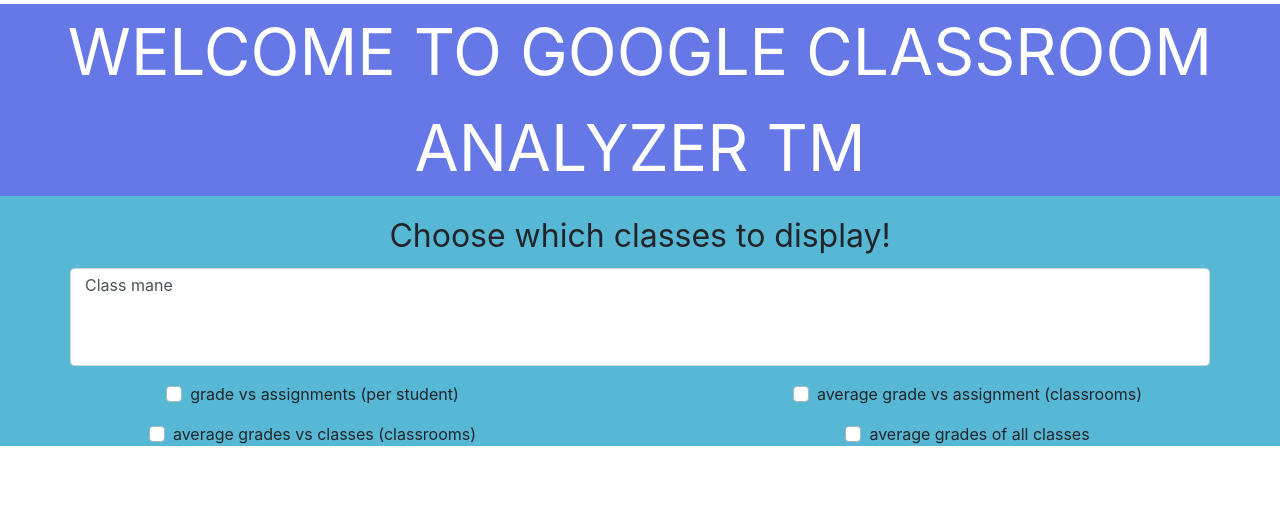
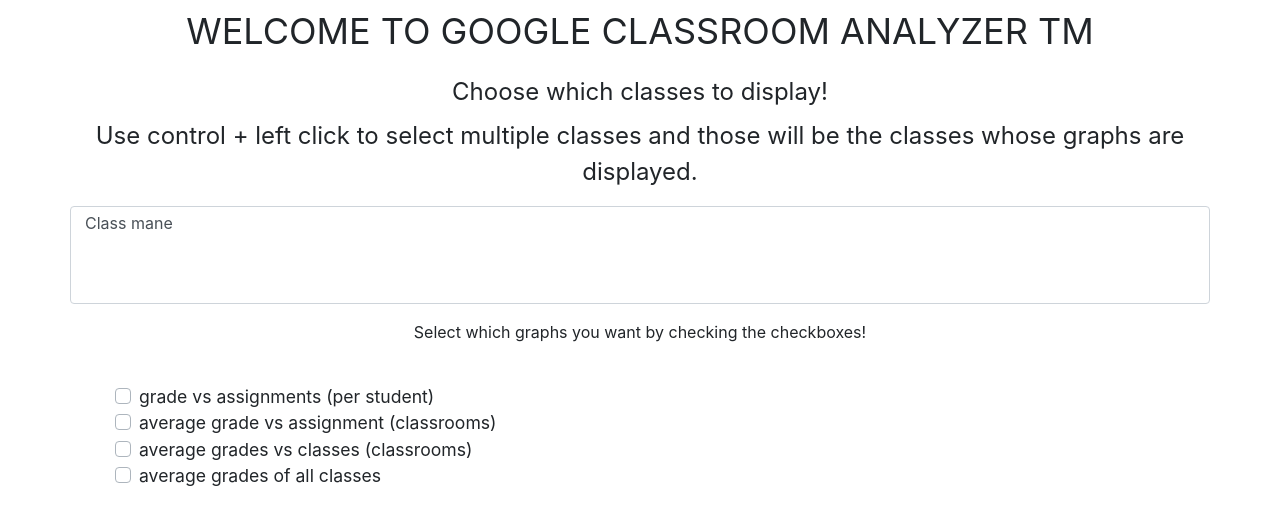
Before and after one commit to opportunity-hack-san-jose-2019/Team23, a React (Create React App) app: page / in a window 1280 px wide. Shown: the top 524 px of the page. Built offline with nearby package versions, Linux system fonts and the light colour scheme; the HTML template or start-up script is replaced by a standard one.

Commit message:
davin made some changes

```diff
--- a/src/components/form.css
+++ b/src/components/form.css
@@ -1,23 +1,23 @@
 .form-header {
-    background-color: #6578e6;
+    background-color: #ffffff;
     /* min-height: 75px; */
-    font-size: 200%;
+    font-size: 150%;
     text-align: center;
     /* margin: 25px, 50px, 75px, 100px; */
-    color: #ffffff;
   }
 
 .form-text {
     text-align: center;
-    font-size: 200%;
+    font-size: 150%;
 }
 .form-button {
-    font-size: 150%;
-
+    font-size: 110%;
+	margin-top: 40px;
+	margin-left: 115px;
 }
 
 .form-bigBoi {
-    background-color: #57b8d6;
+    background-color: #ffffff;
     width: 100%;
     height: 100%;
 }
--- a/src/components/form.jsx
+++ b/src/components/form.jsx
@@ -49,6 +49,7 @@
                     <Container >
                         <Row className="form-text">
                             <Label for="selectMulti">Choose which classes to display!</Label>
+							<p> Use control + left click to select multiple classes and those will be the classes whose graphs are displayed. </p>
                             <Input type="select" name="selectMulti" id="selectMulti" multiple>
                                 {
                                     state.classroom.map((mclass, index) => {
@@ -62,26 +63,24 @@
                         </Row>
                     </Container>
                 </FormGroup>
-                <FormGroup >
-                    <Row>
-                        <Col sm={6}>
+				<p> Select which graphs you want by checking the checkboxes! </p>
+                <FormGroup className="form-button">
+                    <Col>
+                        <Row sm={6}>
                             <CustomInput type="checkbox" id="1" label="grade vs assignments (per student)" />
-                        </Col>
-                        <Col sm={6}>
+                        </Row>
+                        <Row sm={6}>
                             <CustomInput type="checkbox" id="2" label="average grade vs assignment (classrooms)" onClick={toggle} />
-                        </Col>
-                    </Row>
-                </FormGroup>
-                <FormGroup>
-                    <Row>
-                        <Col sm={6}>
+                        </Row>
+                    </Col>
+                    <Col>
+                        <Row sm={6}>
                             <CustomInput type="checkbox" id="3" label="average grades vs classes (classrooms)" />
-                        </Col>
-                        <Col sm={6}>
+                        </Row>
+                        <Row sm={6}>
                             <CustomInput type="checkbox" id="4" label="average grades of all classes" />
-                        </Col>
-                    </Row>
-
+                        </Row>
+                    </Col>
                 </FormGroup>
             </Form>
 
```
